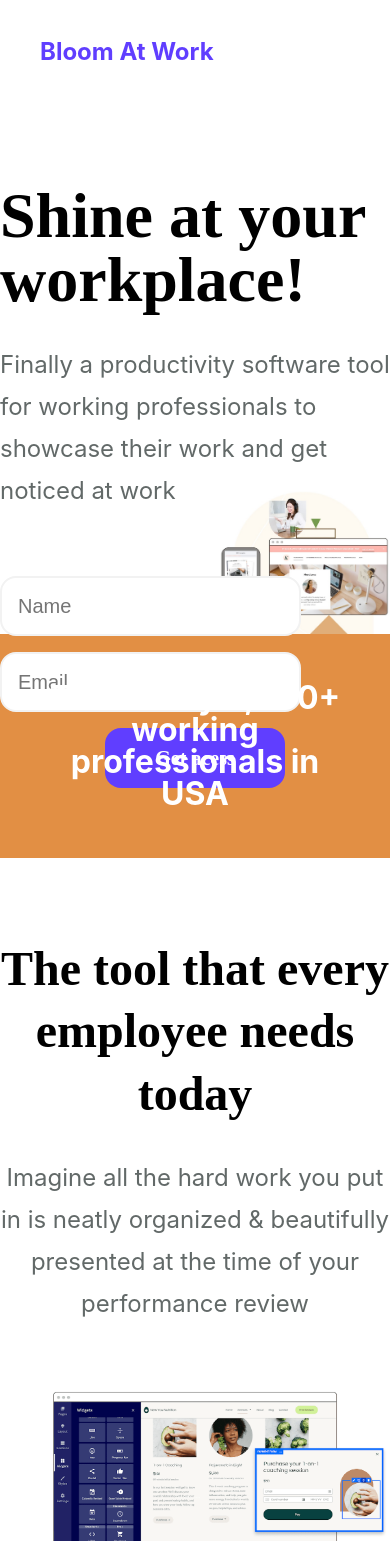
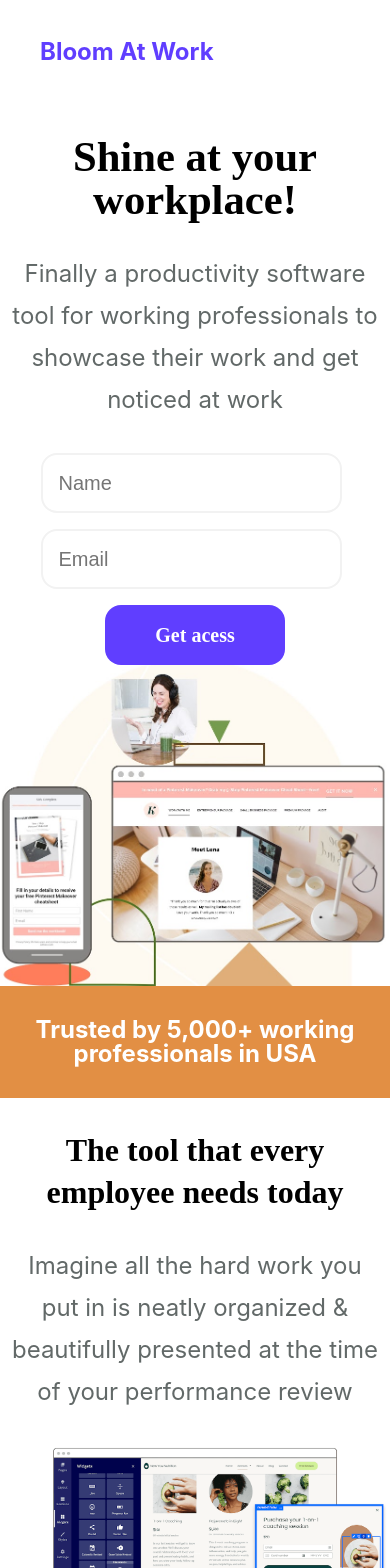
Before and after one commit to pnkjjsr/career-tracker-0.01, a Next.js app: page / in a window 390 px wide. Shown: the top 1568 px of the page. Built offline with nearby package versions, Linux system fonts and the light colour scheme; a web font is replaced by a local one.

Commit message:
home page responsive fix

```diff
--- a/pages/index.js
+++ b/pages/index.js
@@ -42,7 +42,7 @@ export default function Home() {
 
               <h6>We only take limited members every week, hurry get your access now</h6>
 
-              <form>Form</form>
+              <FormSubscribe />
 
             </div>
           </section>
--- a/src/layouts/open/style.module.scss
+++ b/src/layouts/open/style.module.scss
@@ -7,13 +7,19 @@
 }
 
 .footer {
-  padding: $gutter * 10;
+  padding: $gutter * 3;
+  @include media-breakpoint-up(sm) {
+    padding: $gutter * 10;
+  }
   background-color: darken($primaryColor, 30%);
   text-align: center;
 
   .title {
     color: $white;
     line-height: 120%;
+    // @include media-breakpoint-up(sm) {
+    //   font-size: $fontSizeXL;
+    // }
   }
 
   p {
--- a/src/sections/index/style.module.scss
+++ b/src/sections/index/style.module.scss
@@ -2,21 +2,43 @@
 }
 
 .features {
-  margin-top: $gutter * 10;
+  margin-top: $gutter * 4;
+  text-align: center;
+
+  @include media-breakpoint-up(md) {
+    margin-top: $gutter * 10;
+    padding: 0;
+    text-align: left;
+  }
 
   &.alignCenter {
     text-align: center;
   }
 
   > div.shine {
-    height: 450px;
-    background: url("/images/shine.jpg") center bottom no-repeat;
-    background-size: 100%;
+    height: 850px;
+    background-image: url("/images/shine.jpg");
+    background-repeat: no-repeat;
+    background-position: right bottom;
+    background-size: 230%;
+    @include media-breakpoint-up(md) {
+      height: 450px;
+      background-size: 100%;
+      background-position: center bottom;
+    }
   }
   > div.perf {
-    height: 780px;
-    background: url("/images/performance.jpg") center bottom no-repeat;
-    background-size: 100%;
+    height: 1300px;
+    background-image: url("/images/performance.jpg");
+    background-repeat: no-repeat;
+    background-position: right bottom;
+    background-size: 190%;
+
+    @include media-breakpoint-up(md) {
+      height: 780px;
+      background-position: center bottom;
+      background-size: 100%;
+    }
   }
 
   .content {
@@ -27,13 +49,19 @@
     max-width: $md;
     margin: auto;
     margin-bottom: $gutter * 4;
+    padding: 0 $gutter;
     font-weight: $fontWeightBold;
   }
 
   p {
     max-width: $lg;
     margin: auto;
-    margin-bottom: $gutter * 8;
+    margin-bottom: $gutter * 4;
+    padding: 0 $gutter;
+
+    @include media-breakpoint-up(md) {
+      margin-bottom: $gutter * 8;
+    }
     color: $textColorLight;
     font-size: $fontSizeXL;
     line-height: 42px;
@@ -45,36 +73,50 @@
 
   h6 {
     margin-bottom: $gutter * 5;
+    padding: 0 $gutter;
   }
 
   ul {
     margin-bottom: $gutter * 7;
-    margin-left: $gutter * 20;
+    padding: 0 $gutter;
     text-align: left;
     list-style-type: disc;
     list-style-position: inside;
+    @include media-breakpoint-up(md) {
+      margin-left: $gutter * 20;
+    }
 
     li {
       padding: $gutter 0;
       color: $textColorLight;
-      font-size: $fontSizeXL;
+      font-size: $fontSizeL;
+      @include media-breakpoint-up(md) {
+        font-size: $fontSizeXL;
+      }
     }
   }
 
   .strip {
-    padding: $gutter * 6;
+    padding: $gutter * 4;
     background-color: $accentColor;
     color: $white;
-    font-size: $fontSizeH5;
+    font-size: $fontSizeH6;
     font-weight: $fontWeightBold;
     text-align: center;
+    @include media-breakpoint-up(md) {
+      padding: $gutter * 6;
+      font-size: $fontSizeH5;
+    }
   }
 }
 
 .review {
-  padding: $gutter * 10;
+  padding: $gutter * 3;
   background: #fef9f1;
   text-align: center;
+  @include media-breakpoint-up(md) {
+    padding: $gutter * 10;
+  }
 
   .rating {
     padding-bottom: $gutter * 5;
@@ -85,13 +127,20 @@
   p {
     margin-bottom: $gutter * 4;
     color: $textColorLight;
-    font-size: $fontSizeH6;
+    font-size: $fontSizeL;
     line-height: 120%;
+    @include media-breakpoint-up(md) {
+      font-size: $fontSizeH6;
+    }
   }
 
   .reviewer {
     color: $textColor;
-    font-size: $fontSizeH5;
+    font-size: $fontSizeH6;
+
+    @include media-breakpoint-up(md) {
+      font-size: $fontSizeH5;
+    }
 
     span {
       color: $textColorLight;
--- a/src/styles/global.scss
+++ b/src/styles/global.scss
@@ -151,21 +151,21 @@ body {
 h1 {
   margin-bottom: $gutter * 3;
   font-family: $fontFamilyHeading;
-  font-size: $fontSizeH1;
+  font-size: $fontSizeH1/1.5;
   font-weight: $fontWeightLight;
 }
 
 h2 {
   margin-bottom: $gutter * 3;
   font-family: $fontFamilyHeading;
-  font-size: $fontSizeH2;
+  font-size: $fontSizeH2/1.5;
   font-weight: $fontWeightBlack;
 }
 
 h3 {
   margin-bottom: $gutter * 3;
   font-family: $fontFamilyHeading;
-  font-size: $fontSizeH3;
+  font-size: $fontSizeH3/1.5;
   font-weight: $fontWeightBold;
   line-height: 130%;
 }
@@ -173,14 +173,14 @@ h3 {
 h4 {
   margin-bottom: $gutter * 2;
   font-family: $fontFamilyHeading;
-  font-size: $fontSizeH4;
+  font-size: $fontSizeH4/1.5;
   font-weight: $fontWeightBold;
 }
 
 h5 {
   margin-bottom: $gutter * 2;
   font-family: $fontFamilyHeading;
-  font-size: $fontSizeH5;
+  font-size: $fontSizeH5/1.5;
   font-weight: $fontWeightBold;
 }
 
@@ -189,6 +189,27 @@ h6 {
   font-family: $fontFamilyHeading;
   font-size: $fontSizeH6;
   font-weight: $fontWeightBold;
+}
+
+@include media-breakpoint-up(md) {
+  h1 {
+    font-size: $fontSizeH1;
+  }
+  h2 {
+    font-size: $fontSizeH2;
+  }
+  h3 {
+    font-size: $fontSizeH3;
+  }
+  h4 {
+    font-size: $fontSizeH4;
+  }
+  h5 {
+    font-size: $fontSizeH5;
+  }
+  h6 {
+    font-size: $fontSizeH6;
+  }
 }
 
 a {
```
